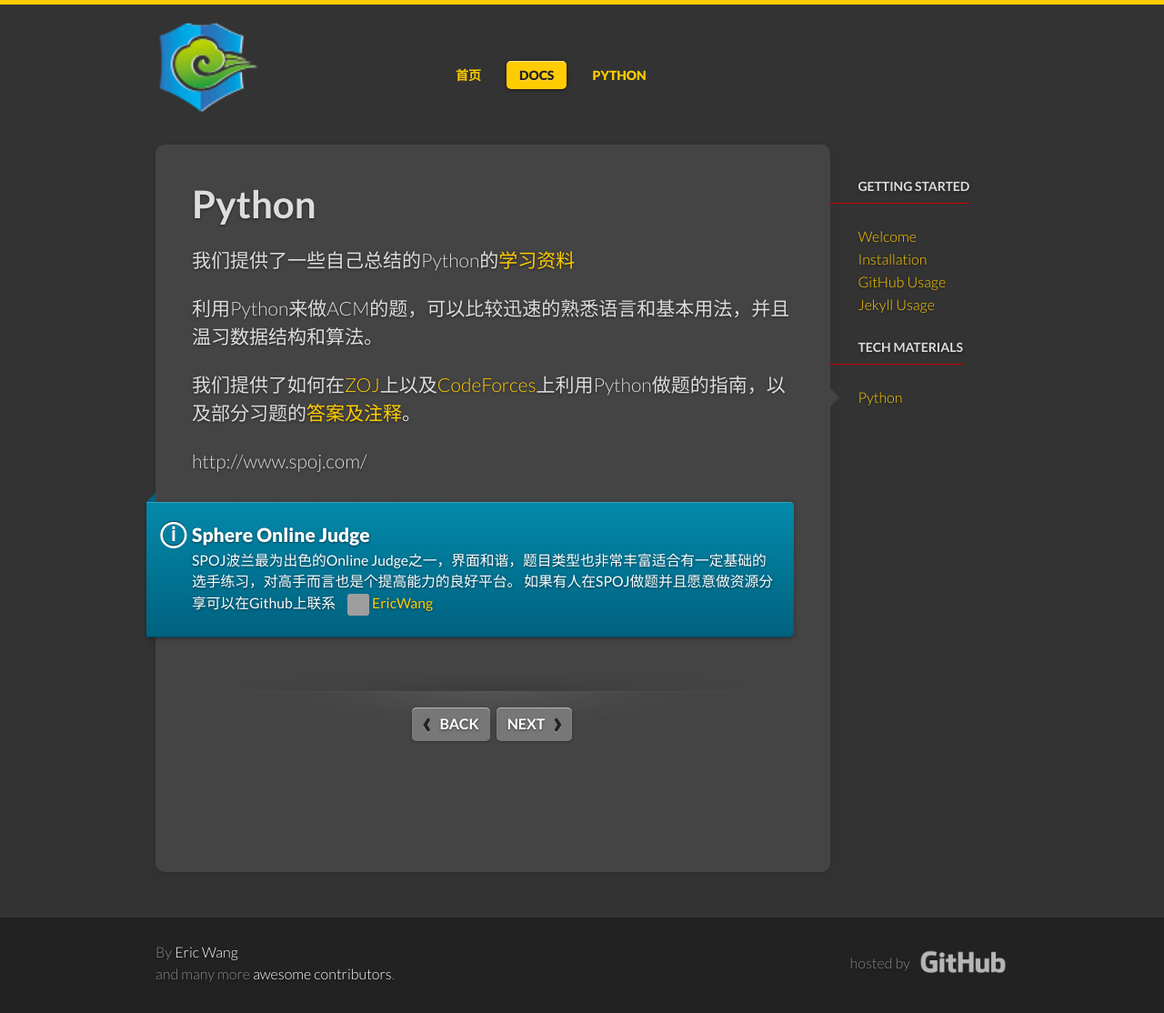
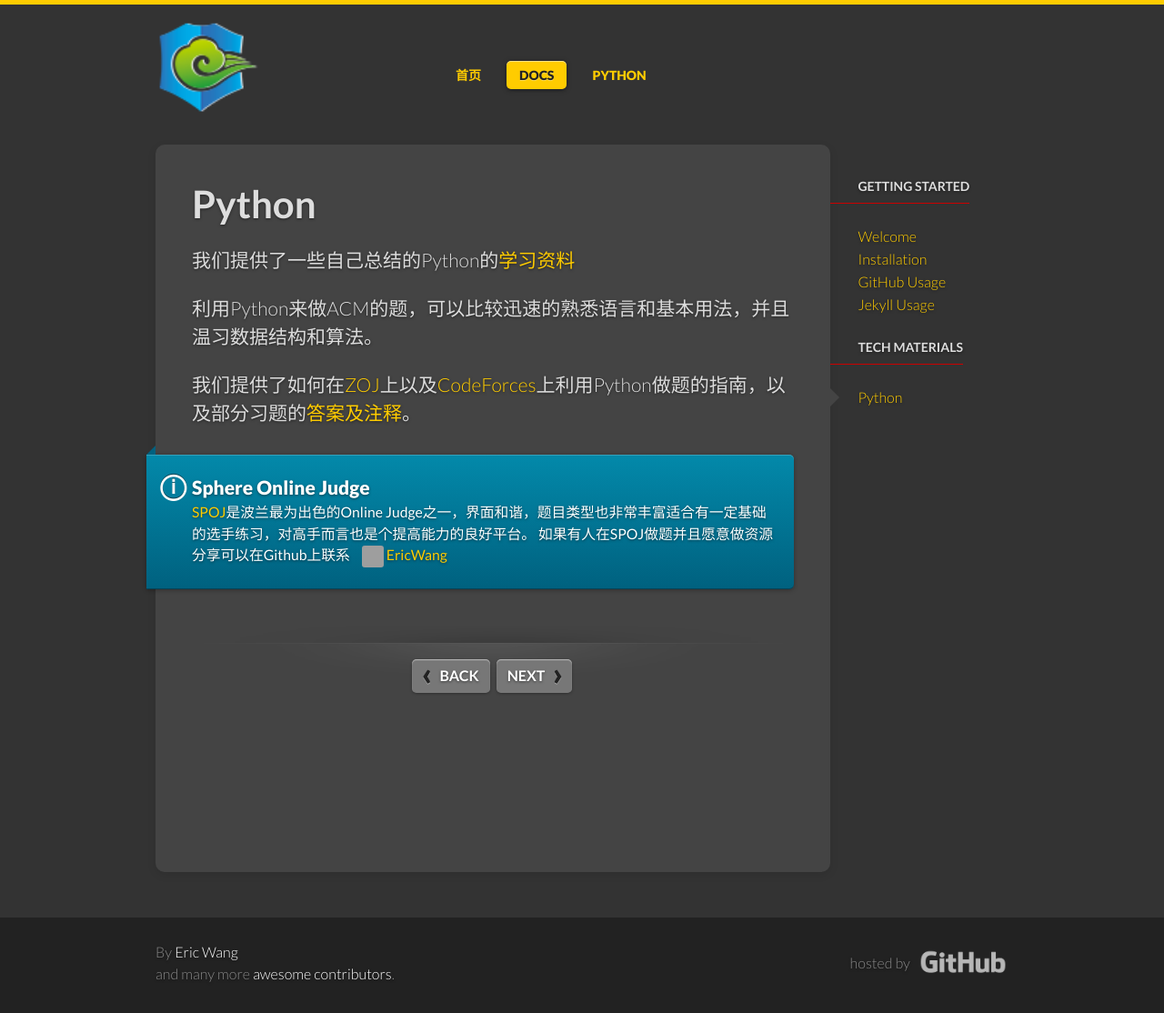
Before and after one commit to wh1100717/poly.emptystack.net, a Jekyll site: the page built from docs/pythonbase.md, in a window 1280 px wide. Shown: the whole page at 91% size. Built offline with Jekyll 4.4.1, drawn with Linux system fonts in a browser that asks for light colours; some web fonts are replaced; Markdown is read by kramdown in place of the engine named in the settings; grey boxes are pictures that could not be loaded.

Commit message:
minor modified

```diff
--- a/docs/pythonbase.md
+++ b/docs/pythonbase.md
@@ -13,12 +13,10 @@
 
 我们提供了如何在[ZOJ]({{site.url}}/python/zoj/)上以及[CodeForces]({{site.url}}/python/codeforces/)上利用Python做题的指南，以及部分习题的[答案及注释]({{site.url}}/python/answers/cf1-20/)。
 
-http://www.spoj.com/
-
 <div class="note info">
   <h5>Sphere Online Judge</h5>
   <p>
-    SPOJ波兰最为出色的Online Judge之一，界面和谐，题目类型也非常丰富适合有一定基础的选手练习，对高手而言也是个提高能力的良好平台。
+    <a href="http://www.spoj.com/" target="_blank">SPOJ</a>是波兰最为出色的Online Judge之一，界面和谐，题目类型也非常丰富适合有一定基础的选手练习，对高手而言也是个提高能力的良好平台。
     如果有人在SPOJ做题并且愿意做资源分享可以在Github上联系
     <a href="https://github.com/wh1100717" class="post-author">
       <img src="https://github.com/wh1100717.png" class="avatar" />
```
Also changed, not shown: python/answers/zoj1-20.md (+1 -1 lines).
